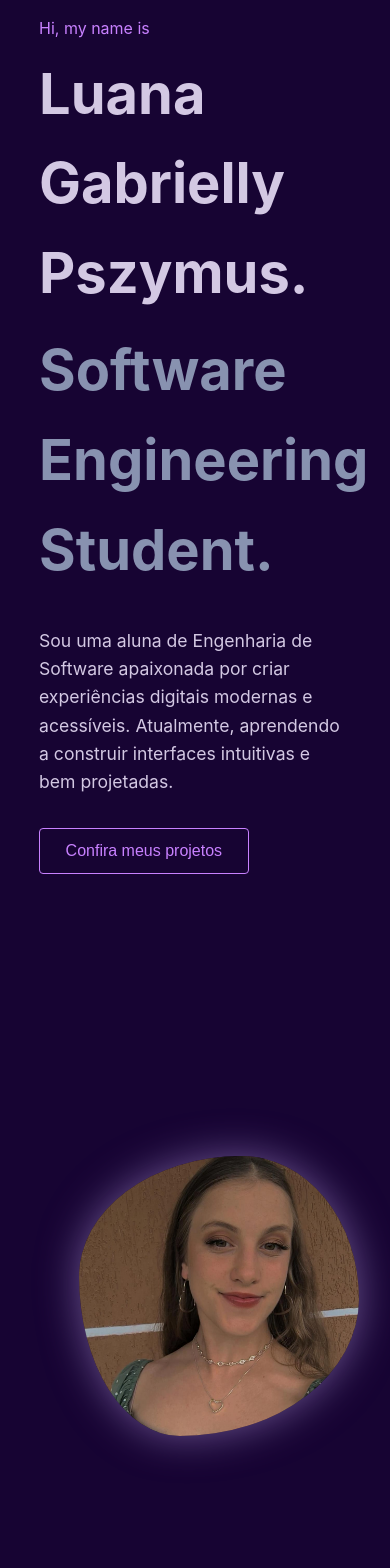
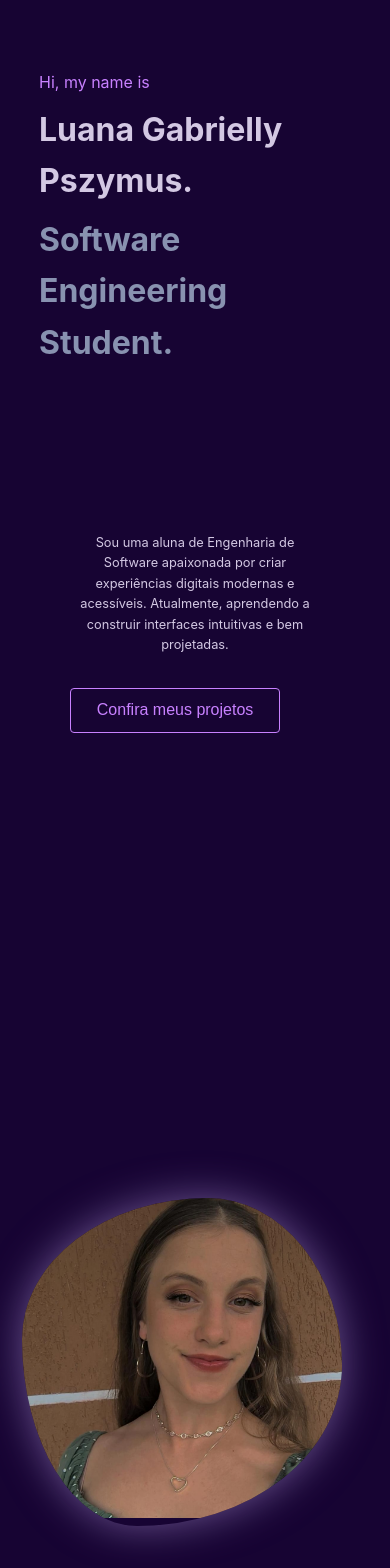
Before and after one commit to luana-pszymus/meu-portifolio, a React (Vite) app in the folder meu-portifolio/: page / in a window 390 px wide. Shown: the top 1568 px of the page. Built offline with nearby package versions, Linux system fonts and the light colour scheme.

Commit message:
alteração de arquivos

```diff
--- a/meu-portifolio/src/App.jsx
+++ b/meu-portifolio/src/App.jsx
@@ -1,3 +1,12 @@
 export default function App() {
-  return <div></div>;
+  return (
+    <div className="hero">
+      <p className="description">
+        Sou uma aluna de Engenharia de Software apaixonada por criar
+        experiências digitais modernas e acessíveis. Atualmente, aprendendo a
+        construir interfaces intuitivas e bem projetadas.
+      </p>
+      <button>Confira meus projetos</button>
+    </div>
+  );
 }
--- /dev/null
+++ b/meu-portifolio/src/conteudo.jsx
@@ -0,0 +1,11 @@
+export default function Conteudo() {
+  return (
+    <div>
+      <div className="hero">
+        <p className="intro">Hi, my name is</p>
+        <h1>Luana Gabrielly Pszymus.</h1>
+        <h2>Software Engineering Student.</h2>
+      </div>
+    </div>
+  );
+}
--- /dev/null
+++ b/meu-portifolio/src/home.jsx
@@ -0,0 +1,17 @@
+import App from "./App.jsx";
+import ProfileImage from "./profile.jsx";
+
+export default function Home() {
+  return (
+    <div>
+      <div className="hero-section">
+        <div className="text-content">
+          <App />
+        </div>
+        <div className="image-content">
+          <ProfileImage />
+        </div>
+      </div>
+    </div>
+  );
+}
--- a/meu-portifolio/src/main.jsx
+++ b/meu-portifolio/src/main.jsx
@@ -1,14 +1,12 @@
 import { StrictMode } from "react";
 import { createRoot } from "react-dom/client";
 import "./style.css";
-import App from "./App.jsx";
-import Teste from "./teste.jsx";
-import Profile from "./profile.jsx";
+import Home from "./home";
+import Conteudo from "./conteudo.jsx";
 
 createRoot(document.getElementById("root")).render(
   <StrictMode>
-    <App />
-    <Teste />
-    <Profile />
+    <Conteudo />
+    <Home />
   </StrictMode>
 );
--- a/meu-portifolio/src/profile.jsx
+++ b/meu-portifolio/src/profile.jsx
@@ -6,6 +6,8 @@ export default function ProfileImage() {
           src="/foto-luana.jpg"
           alt="Foto de perfil"
           className="profile-image"
+          width={320}
+          height={320}
         />
       </div>
     </div>
--- a/meu-portifolio/src/style.css
+++ b/meu-portifolio/src/style.css
@@ -10,7 +10,7 @@ body {
 
 /* ===== Container principal ===== */
 .hero {
-  min-height: 100vh;
+  min-height: 50vh;
   display: flex;
   flex-direction: column;
   justify-content: center;
@@ -24,19 +24,19 @@ header {
   top: 0;
   right: 0;
   width: 100%;
-  padding: 1rem 10%;
+  padding: 1rem 50%;
   display: flex;
   justify-content: space-between;
   align-items: center;
   background: #170433;
   backdrop-filter: blur(6px);
-  z-index: 10;
+  z-index: 50;
 }
 
 nav ul {
   list-style: none;
   display: flex;
-  gap: 2rem;
+  gap: 0;
   margin: 0;
   padding: 0;
 }
@@ -80,14 +80,15 @@ nav ul li a:hover {
 
 .hero h2 {
   font-size: 3.5rem;
-  margin: 0.5rem 0;
+  margin: 0;
   color: #8892b0;
+  margin-bottom: 0;
 }
 
 .hero p.description {
   max-width: 540px;
   color: #d3c8e3;
-  margin-top: 1.5rem;
+  margin-top: 0;
   margin-bottom: 2rem;
   font-size: 1.1rem;
 }
@@ -129,8 +130,6 @@ nav ul li a:hover {
 
 /* contorno orgânico e destaque */
 .profile-image-wrapper {
-  width: 280px;
-  height: 280px;
   border-radius: 58% 42% 64% 36% / 43% 51% 49% 57%; /* forma orgânica */
   overflow: hidden;
   box-shadow: 0 0 40px #6c548f;
@@ -144,8 +143,6 @@ nav ul li a:hover {
 
 /* imagem */
 .profile-image {
-  width: 100%;
-  height: 100%;
   object-fit: cover;
   filter: brightness(95%) contrast(105%);
   transition: filter 0.4s ease;
@@ -154,3 +151,67 @@ nav ul li a:hover {
 .profile-image:hover {
   filter: brightness(100%) contrast(110%);
 }
+
+.hero-section {
+  display: flex;
+  justify-content: space-between;
+  align-items: center;
+  min-height: 100vh;
+  padding: 0 10%;
+  gap: 4rem; /* espaço entre texto e imagem */
+}
+
+/* lado esquerdo: texto */
+.text-content {
+  flex: 1;
+}
+
+/* lado direito: imagem */
+.image-content {
+  flex: 1;
+  display: flex;
+  justify-content: center;
+}
+
+/* Ajuste para telas menores */
+@media (max-width: 900px) {
+  .hero p.intro {
+    color: #c881ff;
+    font-size: 1rem;
+    margin-bottom: 0.5rem;
+  }
+
+  .hero h1 {
+    font-size: 2rem;
+    margin: 0;
+    color: #d3c8e3;
+  }
+
+  .hero h2 {
+    font-size: 2rem;
+    margin: 0.5rem 0;
+    color: #8892b0;
+    margin-bottom: 0;
+  }
+
+  .hero p.description {
+    max-width: 540px;
+    color: #d3c8e3;
+    margin-top: 0;
+    margin-bottom: 2rem;
+    font-size: 0.8rem;
+  }
+
+  .hero-section {
+    flex-direction: column;
+    text-align: center;
+  }
+
+  .text-content {
+    align-items: center;
+  }
+
+  .image-content {
+    margin-top: 2rem;
+  }
+}
--- a/meu-portifolio/src/teste.jsx
+++ /dev/null
@@ -1,15 +0,0 @@
-export default function App() {
-  return (
-    <div className="hero">
-      <p className="intro">Hi, my name is</p>
-      <h1>Luana Gabrielly Pszymus.</h1>
-      <h2>Software Engineering Student.</h2>
-      <p className="description">
-        Sou uma aluna de Engenharia de Software apaixonada por criar
-        experiências digitais modernas e acessíveis. Atualmente, aprendendo a
-        construir interfaces intuitivas e bem projetadas.
-      </p>
-      <button>Confira meus projetos</button>
-    </div>
-  );
-}
```
